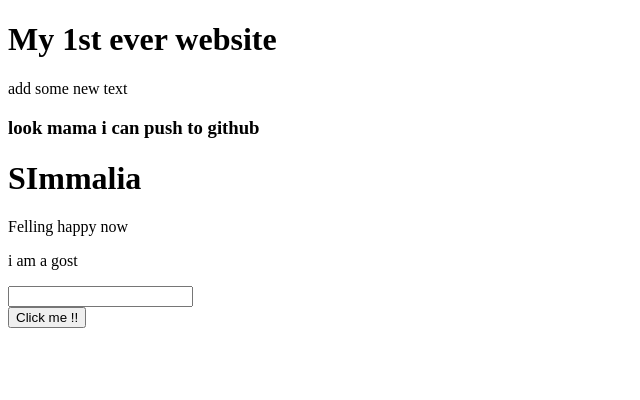
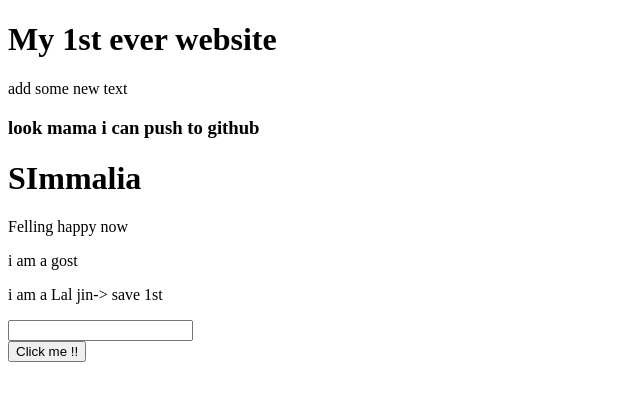
Before and after one commit to profbritto/my-firstwebsite, a plain HTML site: page index.html in a window 1280 px wide. Shown: the whole page, without its empty margins (0-640 px from the left). Drawn offline with Linux system fonts and the light colour scheme.

Commit message:
lal jin added

```diff
--- a/index.html
+++ b/index.html
@@ -12,6 +12,7 @@
     <h1> SImmalia</h1>
     <p>Felling happy now</p>
     <p>i am a gost</p>
+    <p>i am a Lal jin-> save 1st</p>
     <input type="text" name="" id="">
     <br>
     <button>Click me !!</button>
```
